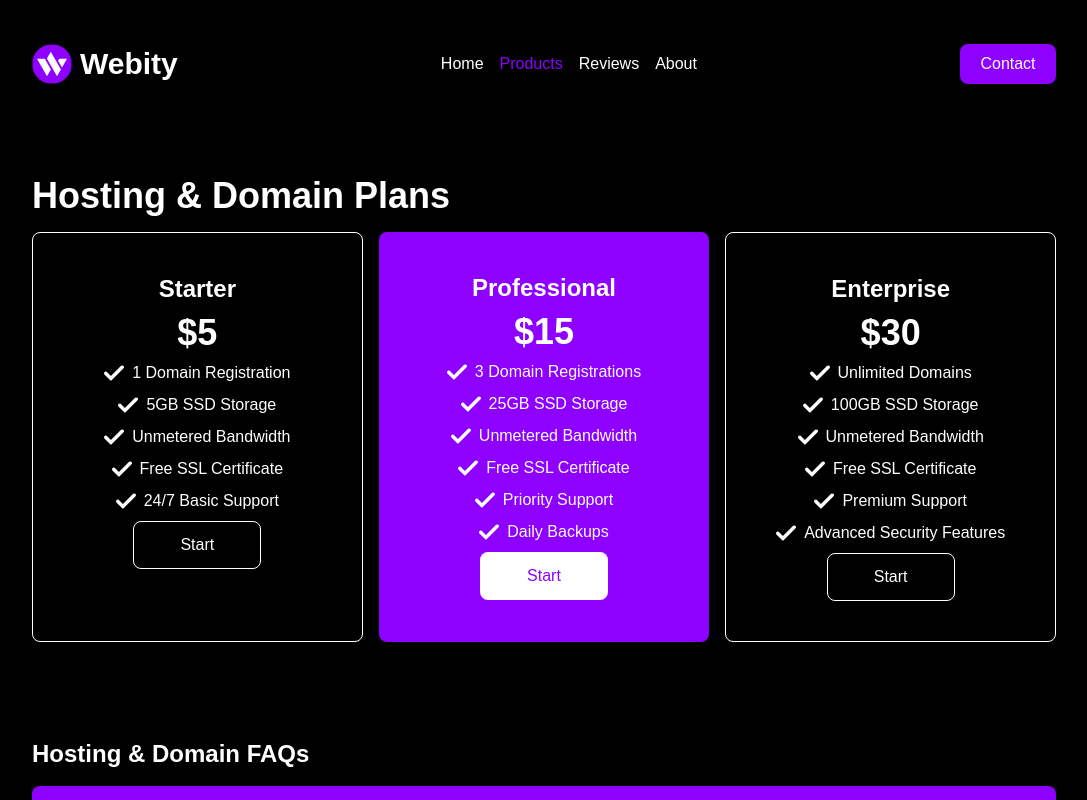
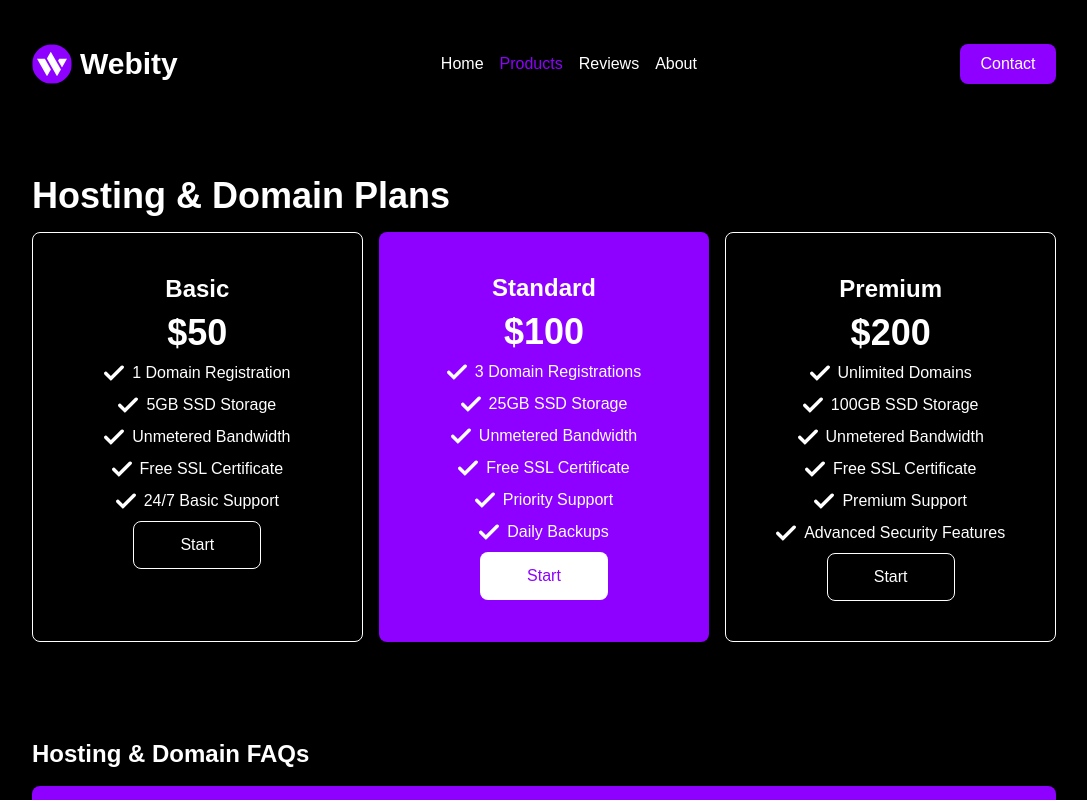
Before and after one commit to matthew-wright07/webity, a Next.js app: page /products/hostingdomain in a window 1280 px wide. Shown: the top 800 px of the page, without its empty margins (96-1183 px from the left). Built offline with nearby package versions, Linux system fonts and the light colour scheme.

Commit message:
Changed pricing and contact form

```diff
--- a/app/products/hostingdomain/page.js
+++ b/app/products/hostingdomain/page.js
@@ -9,8 +9,8 @@ export default function HostingDomainPage() {
                 title="Hosting & Domain Plans"
                 pricings={[
                     {
-                        name: "Starter",
-                        price: 5,
+                        name: "Basic",
+                        price: 50,
                         features: [
                             "1 Domain Registration",
                             "5GB SSD Storage",
@@ -21,8 +21,8 @@ export default function HostingDomainPage() {
                         type: "standard"
                     },
                     {
-                        name: "Professional",
-                        price: 15,
+                        name: "Standard",
+                        price: 100,
                         features: [
                             "3 Domain Registrations",
                             "25GB SSD Storage",
@@ -34,8 +34,8 @@ export default function HostingDomainPage() {
                         type: "popular"
                     },
                     {
-                        name: "Enterprise",
-                        price: 30,
+                        name: "Premium",
+                        price: 200,
                         features: [
                             "Unlimited Domains",
                             "100GB SSD Storage",
--- a/app/products/maintenance/page.js
+++ b/app/products/maintenance/page.js
@@ -22,7 +22,7 @@ export default function MaintenancePage() {
                     },
                     {
                         name: "Standard",
-                        price: 150,
+                        price: 100,
                         features: [
                             "Weekly Updates",
                             "Enhanced Security & Backups",
@@ -33,8 +33,8 @@ export default function MaintenancePage() {
                         type: "popular"
                     },
                     {
-                        name: "Pro",
-                        price: 300,
+                        name: "Premium",
+                        price: 200,
                         features: [
                             "Daily Updates",
                             "Full Security Suite & Backups",
--- a/app/products/mobileapp/page.js
+++ b/app/products/mobileapp/page.js
@@ -10,7 +10,7 @@ export default function MobileAppDevelopmentPage() {
                 pricings={[
                     {
                         name: "Basic",
-                        price: 1000,
+                        price: 250,
                         features: [
                             "Single Platform (iOS or Android)",
                             "Up to 5 Screens",
@@ -22,7 +22,7 @@ export default function MobileAppDevelopmentPage() {
                     },
                     {
                         name: "Standard",
-                        price: 2500,
+                        price: 500,
                         features: [
                             "Dual Platform (iOS & Android)",
                             "Up to 15 Screens",
@@ -34,7 +34,7 @@ export default function MobileAppDevelopmentPage() {
                     },
                     {
                         name: "Premium",
-                        price: 5000,
+                        price: 1000,
                         features: [
                             "Dual Platform (iOS & Android)",
                             "Unlimited Screens",
--- a/app/products/seomarketing/page.js
+++ b/app/products/seomarketing/page.js
@@ -9,8 +9,8 @@ export default function SEOMarketingPage() {
                 title="SEO & Digital Marketing Plans"
                 pricings={[
                     {
-                        name: "Starter",
-                        price: 200,
+                        name: "Basic",
+                        price: 250,
                         features: [
                             "Basic Keyword Research",
                             "On-Page SEO for 5 Pages",
@@ -21,7 +21,7 @@ export default function SEOMarketingPage() {
                         type: "standard"
                     },
                     {
-                        name: "Growth",
+                        name: "Standard",
                         price: 500,
                         features: [
                             "Advanced Keyword Strategy",
--- a/app/products/uiux/page.js
+++ b/app/products/uiux/page.js
@@ -9,8 +9,8 @@ export default function UIDesignPage() {
                 title="UI/UX Design Plans"
                 pricings={[
                     {
-                        name: "Starter",
-                        price: 300,
+                        name: "Basic",
+                        price: 50,
                         features: [
                             "Wireframes for 3 Screens",
                             "Basic UI Design",
@@ -21,8 +21,8 @@ export default function UIDesignPage() {
                         type: "standard"
                     },
                     {
-                        name: "Professional",
-                        price: 800,
+                        name: "Standard",
+                        price: 100,
                         features: [
                             "Wireframes for 10 Screens",
                             "Custom UI/UX Design",
@@ -33,8 +33,8 @@ export default function UIDesignPage() {
                         type: "popular"
                     },
                     {
-                        name: "Enterprise",
-                        price: 1500,
+                        name: "Premium",
+                        price: 200,
                         features: [
                             "Unlimited Screens",
                             "Full UI/UX Design System",
--- a/app/products/webdev/page.js
+++ b/app/products/webdev/page.js
@@ -9,8 +9,8 @@ export default function WebDevelopmentPage() {
                 title="Web Development Plans"
                 pricings={[
                     {
-                        name: "Essential",
-                        price: 500,
+                        name: "Basic",
+                        price: 250,
                         features: [
                             "5-Page Static Website",
                             "Responsive Design",
@@ -21,8 +21,8 @@ export default function WebDevelopmentPage() {
                         type: "standard"
                     },
                     {
-                        name: "Growth",
-                        price: 1500,
+                        name: "Standard",
+                        price: 500,
                         features: [
                             "10-Page Dynamic Website",
                             "Responsive & Custom Design",
@@ -34,7 +34,7 @@ export default function WebDevelopmentPage() {
                     },
                     {
                         name: "Premium",
-                        price: 3000,
+                        price: 1000,
                         features: [
                             "Custom Web Application",
                             "Fully Responsive Design",
--- a/components/Contact/Contact.js
+++ b/components/Contact/Contact.js
@@ -3,6 +3,13 @@ export default function Contact(){
         <div className="px-32 py-12 flex justify-center">
             <div className="flex flex-col justify-center w-2/3 border border-white rounded-lg p-10 gap-4">
                 <h1 className="text-2xl font-bold text-center">Contact</h1>
+                <div className="flex flex-col gap-2">
+                    <label htmlFor="to">To</label>
+                    <select name="product" id="product" className="border border-white rounded-lg p-4 hover:cursor-pointer">
+                        <option value="webdev" className="text-white bg-black">info@webity.io</option>
+                        <option value="uiux" className="text-white bg-black">512-586-4786</option>
+                    </select>
+                </div>
                 <div className="flex flex-col gap-2">
                     <label htmlFor="name">Name</label>
                     <input id="name" className="rounded-lg p-4 border border-white "/>
@@ -14,12 +21,12 @@ export default function Contact(){
                 <div className="flex flex-col gap-2">
                     <label htmlFor="product">Product</label>
                     <select name="product" id="product" className="border border-white rounded-lg p-4 hover:cursor-pointer">
-                        <option value="volvo" className="text-white bg-black">Web Development</option>
-                        <option value="saab" className="text-white bg-black">UI/UX Design</option>
-                        <option value="mercedes" className="text-white bg-black">Website Maintenance</option>
-                        <option value="audi" className="text-white bg-black">Hosting & Domain Services</option>
-                        <option value="mercedes" className="text-white bg-black">SEO & Digital Marketing</option>
-                        <option value="audi" className="text-white bg-black">Mobile App Development</option>
+                        <option value="webdev" className="text-white bg-black">Web Development</option>
+                        <option value="uiux" className="text-white bg-black">UI/UX Design</option>
+                        <option value="maintenance" className="text-white bg-black">Website Maintenance</option>
+                        <option value="hostingdomain" className="text-white bg-black">Hosting & Domain Services</option>
+                        <option value="seomarketing" className="text-white bg-black">SEO & Digital Marketing</option>
+                        <option value="mobileapp" className="text-white bg-black">Mobile App Development</option>
                     </select>
                 </div>
                 <div className="flex flex-col gap-2">
```
